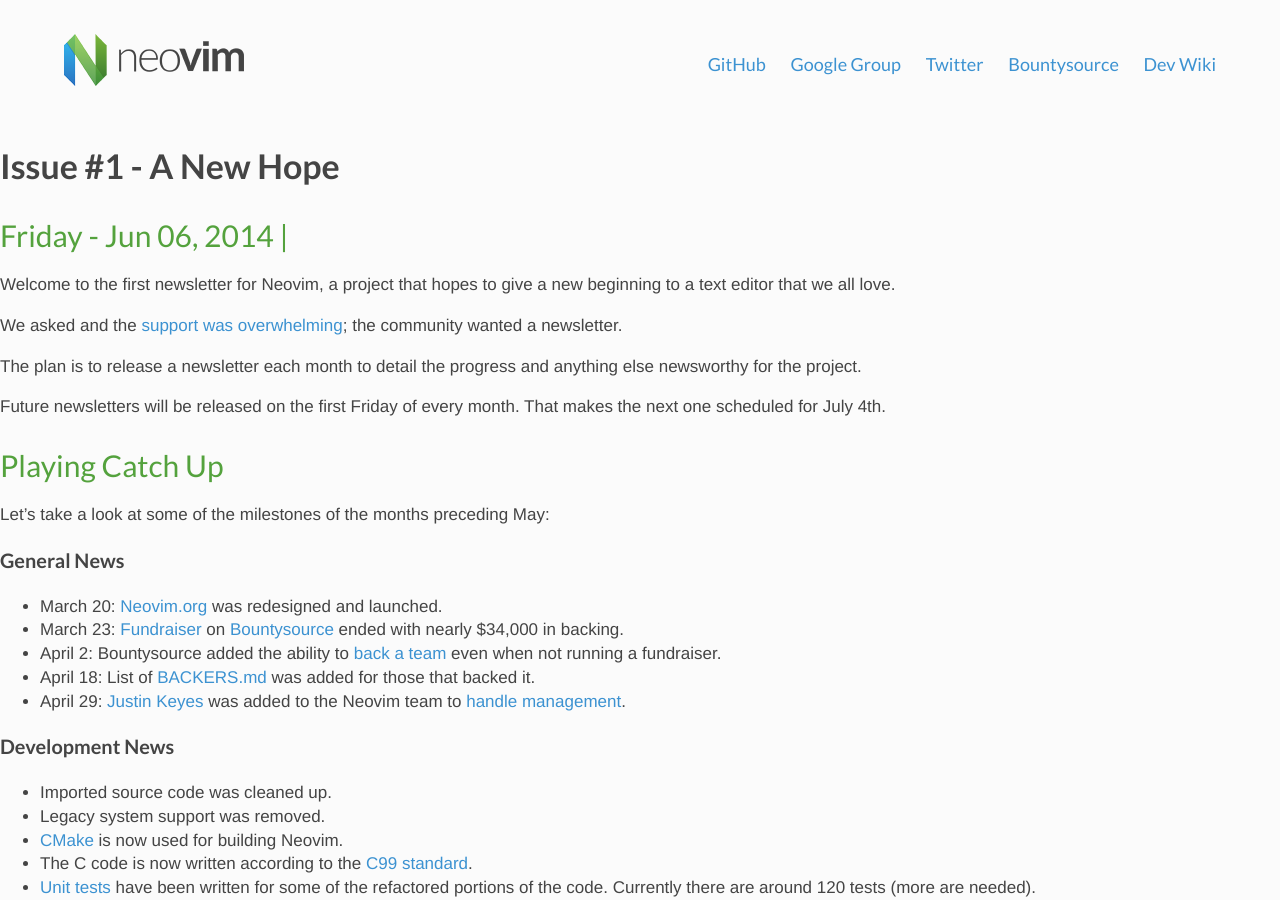
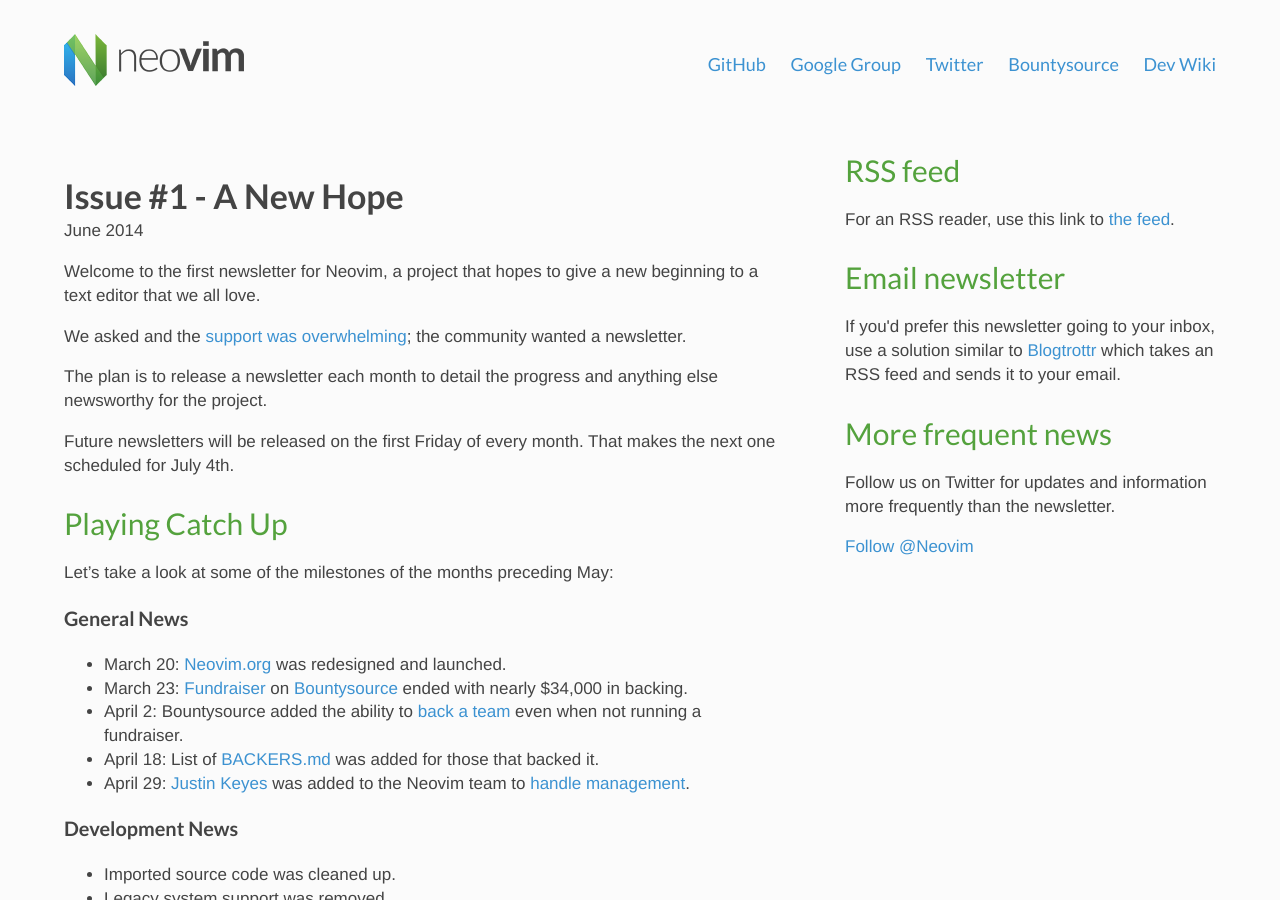
Before and after one commit to neovim/neovim.github.io, a Jekyll site: the page built from _posts/2014-06-06-june-newsletter.md, in a window 1280 px wide and 900 px high. Built offline with Jekyll 4.4.1, drawn with Linux system fonts in a browser that asks for light colours; nearby versions of some CDN libraries; comment, search, counter and statistics services are not loaded.

Commit message:
Add newsletter layout

```diff
--- /dev/null
+++ b/_layouts/newsletter.html
@@ -0,0 +1,44 @@
+---
+layout: default
+---
+
+<section class="front-section">
+  <div class="container">
+    <div class="newsletter col-wide">
+
+      <h1>{{ page.title }}</h1>
+
+      {{ page.date | date: "%B %Y" }}
+
+      {{ content }}
+
+    </div>
+
+    <div class="col-narrow">
+      <h2>RSS feed</h2>
+
+      <p>
+        For an RSS reader, use this link to
+        <a href="{{ site.news.feed }}">the feed</a>.
+      </p>
+
+      <h2>Email newsletter</h2>
+
+      <p>
+        If you'd prefer this newsletter going to your inbox, use a solution
+        similar to <a href="http://blogtrottr.com/">Blogtrottr</a> which takes
+        an RSS feed and sends it to your email.
+      </p>
+
+      <h2>More frequent news</h2>
+
+      <p>
+        Follow us on Twitter for updates and information more frequently than
+        the newsletter.
+      </p>
+
+      <a href="https://twitter.com/Neovim" class="twitter-follow-button" data-show-count="false" data-size="large">Follow @Neovim</a>
+      <script>!function(d,s,id){var js,fjs=d.getElementsByTagName(s)[0],p=/^http:/.test(d.location)?'http':'https';if(!d.getElementById(id)){js=d.createElement(s);js.id=id;js.src=p+'://platform.twitter.com/widgets.js';fjs.parentNode.insertBefore(js,fjs);}}(document, 'script', 'twitter-wjs');</script>
+    </div>
+  </div>
+</section>
--- a/_posts/2014-06-06-june-newsletter.md
+++ b/_posts/2014-06-06-june-newsletter.md
@@ -1,5 +1,5 @@
 ---
-layout: post
+layout: newsletter
 title: "Issue #1 - A New Hope"
 category: newsletter
 ---
```
